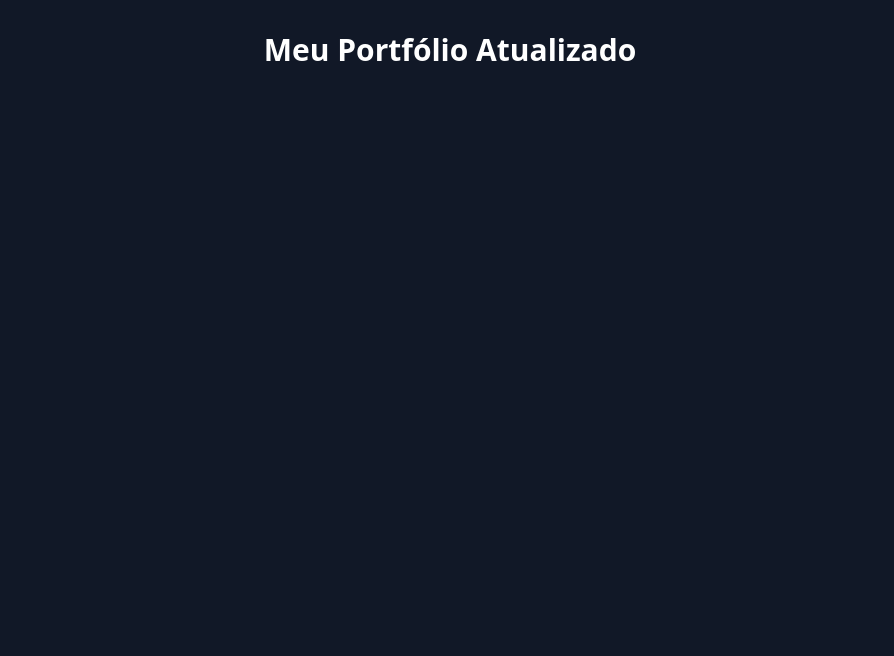
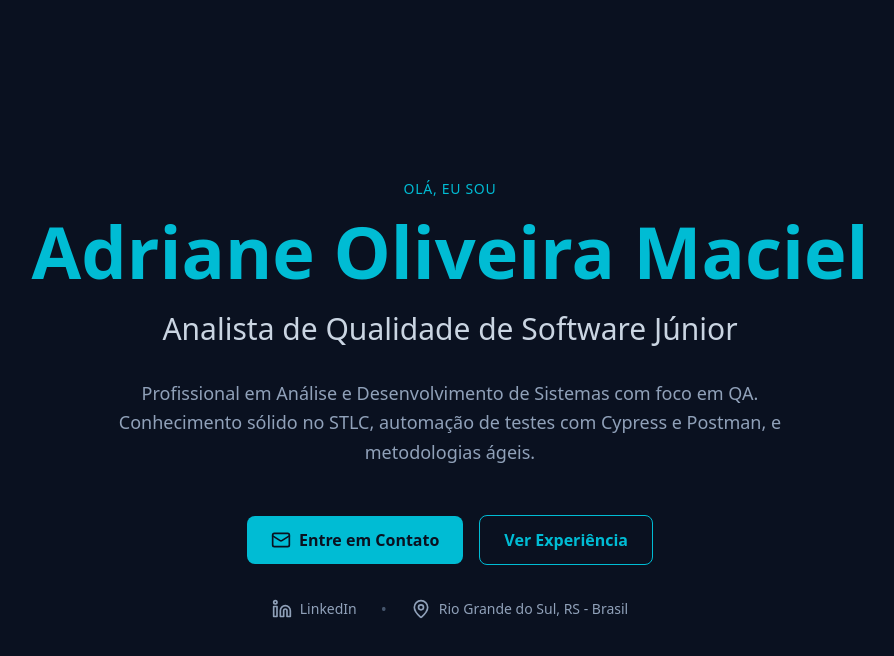
Before and after one commit to adrianemaciel/qa-engineer-portfolio, a React (Vite) app: page / in a window 1280 px wide. Shown: the top 656 px of the page, without its empty margins (190-1084 px from the left). Built offline with nearby package versions, Linux system fonts and the light colour scheme.

Commit message:
feat: implement Hero component and update App layout

```diff
--- a/src/App.jsx
+++ b/src/App.jsx
@@ -1,7 +1,9 @@
+import Hero from './components/Hero';
+
 function App() {
   return (
     <div className="min-h-screen">
-      <h1 className="text-3xl font-bold text-center py-8">Meu Portfólio Atualizado</h1>
+      <Hero />
     </div>
   );
 }
--- /dev/null
+++ b/src/components/Hero.jsx
@@ -0,0 +1,66 @@
+import { Mail, Linkedin, MapPin } from "lucide-react";
+
+const Hero = () => {
+  return (
+    <section
+      id="home"
+      className="min-h-screen flex items-center justify-center px-6 py-20 bg-[#0a1120]"
+    >
+      <div className="max-w-4xl mx-auto text-center fade-in">
+        <p className="text-[#00bcd4] text-sm font-medium tracking-wider uppercase mb-4">
+          Olá, eu sou
+        </p>
+
+        <h1 className="text-5xl md:text-7xl font-bold mb-6 text-[#00bcd4]">
+          Adriane Oliveira Maciel
+        </h1>
+
+        <p className="text-2xl md:text-3xl text-slate-300 mb-8">
+          Analista de Qualidade de Software Júnior
+        </p>
+
+        <p className="text-lg text-slate-400 max-w-2xl mx-auto mb-12 leading-relaxed">
+          Profissional em Análise e Desenvolvimento de Sistemas com foco em QA.
+          Conhecimento sólido no STLC, automação de testes com Cypress e
+          Postman, e metodologias ágeis.
+        </p>
+
+        <div className="flex flex-wrap items-center justify-center gap-4 mb-8">
+          <a
+            href="#contact"
+            className="bg-[#00bcd4] hover:bg-[#00acc1] text-[#0a1120] px-6 py-3 rounded-lg font-bold flex items-center gap-2 transition-all"
+          >
+            <Mail className="h-5 w-5" />
+            Entre em Contato
+          </a>
+
+          <a
+            href="#experience"
+            className="border border-[#00bcd4] text-[#00bcd4] hover:bg-[#00bcd4]/10 px-6 py-3 rounded-lg font-bold flex items-center gap-2 transition-all"
+          >
+            Ver Experiência
+          </a>
+        </div>
+
+        <div className="flex items-center justify-center gap-6 text-slate-400">
+          <a
+            href="https://linkedin.com/in/adrianemaciel"
+            target="_blank"
+            rel="noopener noreferrer"
+            className="flex items-center gap-2 hover:text-[#00bcd4] transition-colors"
+          >
+            <Linkedin className="h-5 w-5" />
+            <span className="text-sm">LinkedIn</span>
+          </a>
+          <span className="text-slate-600">•</span>
+          <div className="flex items-center gap-2">
+            <MapPin className="h-5 w-5" />
+            <span className="text-sm">Rio Grande do Sul, RS - Brasil</span>
+          </div>
+        </div>
+      </div>
+    </section>
+  );
+};
+
+export default Hero;
--- a/src/index.css
+++ b/src/index.css
@@ -1,4 +1,8 @@
 @import "tailwindcss";
+
+html {
+  scroll-behavior: smooth;
+}
 
 body {
   background-color: #111827;
```
